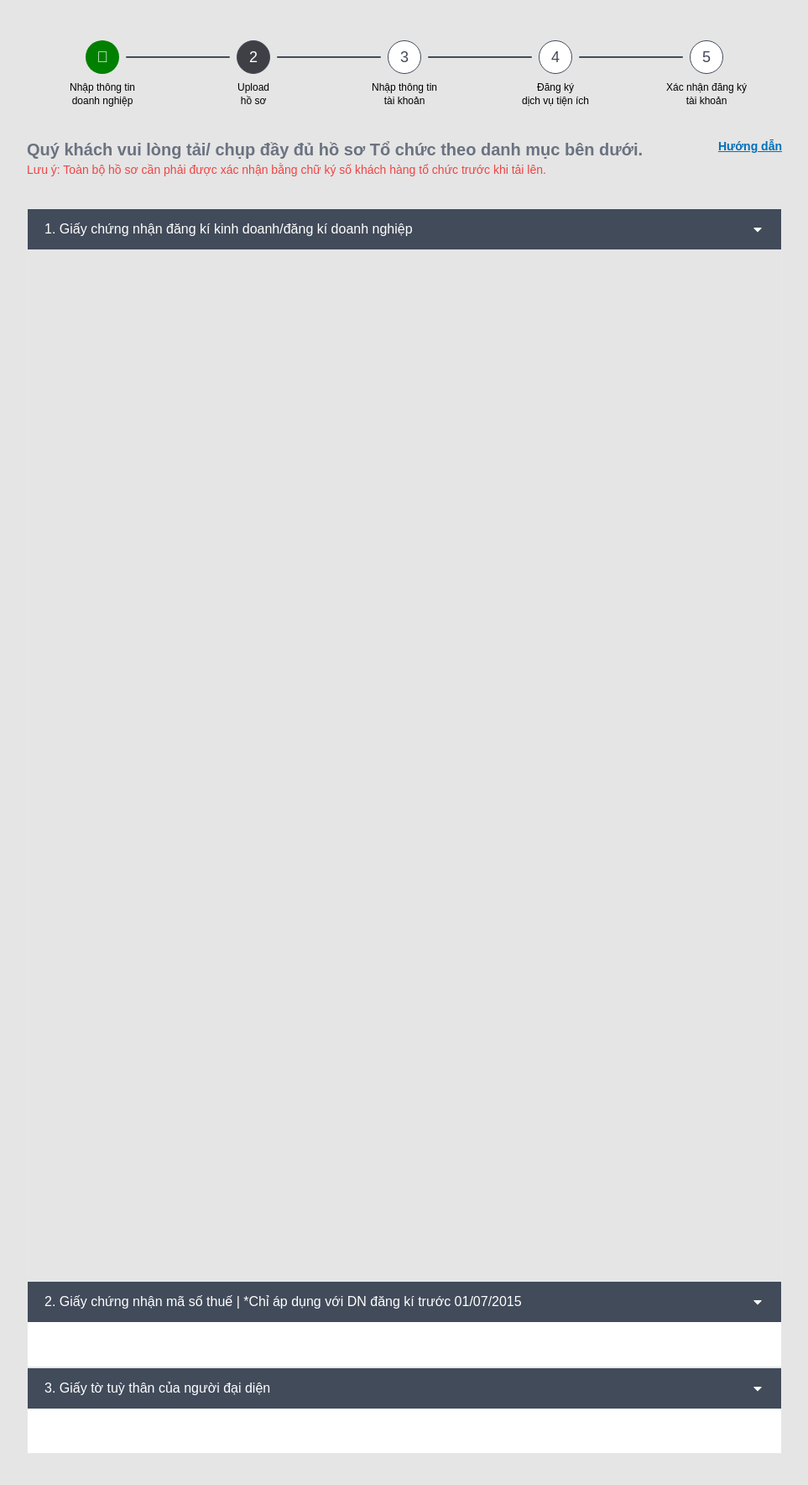
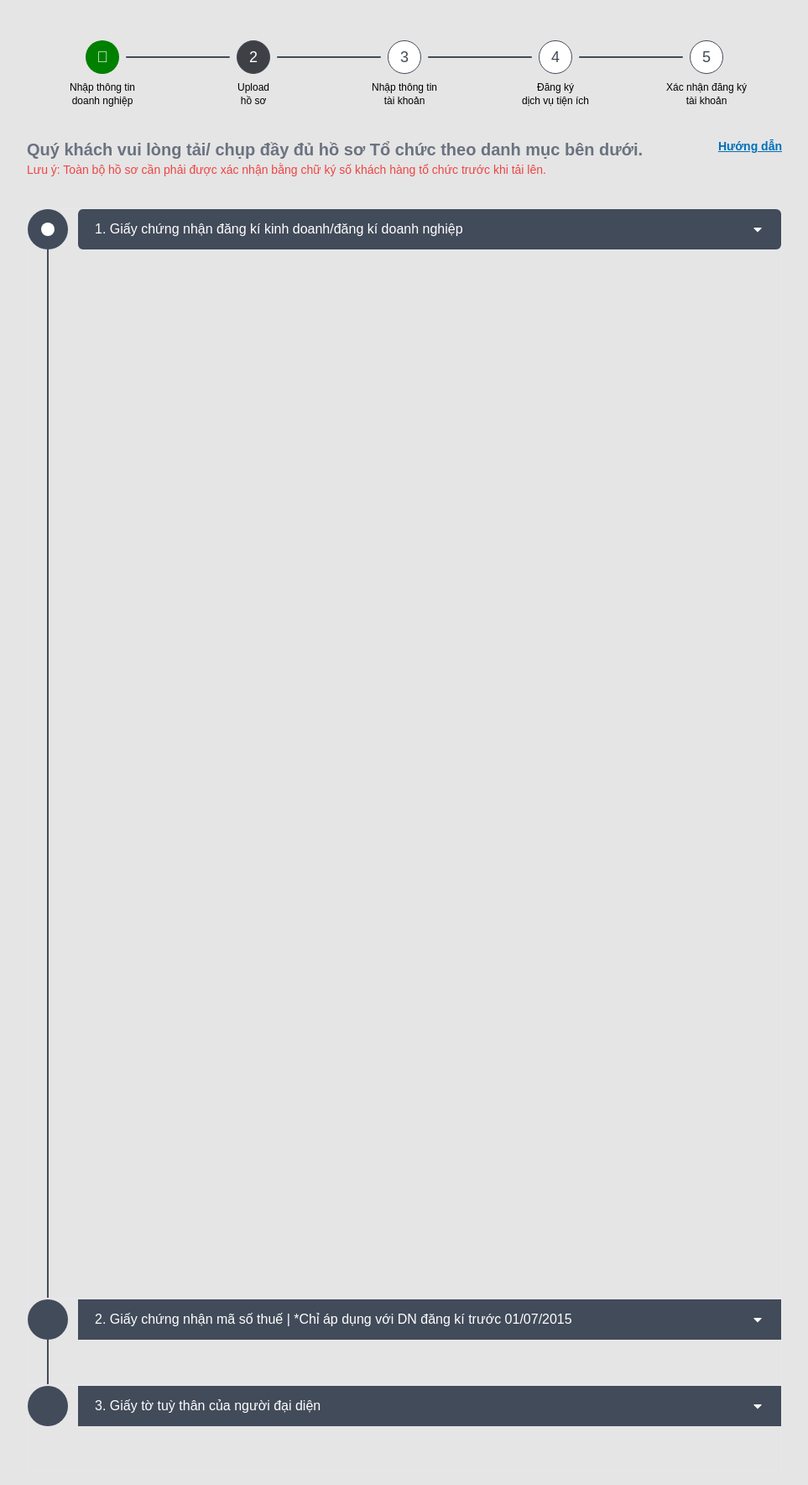
Before and after one commit to akanice/nextjs-thai, a Next.js app: page /register/registerStep2 in a window 1280 px wide. Shown: the top 1768 px of the page at 84% size, without its empty margins (158-1121 px from the left). Built offline with nearby package versions, Linux system fonts and the light colour scheme; what tw-elements would draw is missing.

Commit message:
Update Timeline at register/registerStep2.js

```diff
--- a/components/Common/FormInput2.js
+++ b/components/Common/FormInput2.js
@@ -6,7 +6,7 @@ const FormInput = ({name,label,placeholder,value}) => {
     <>
       <div className={`group-input mb-3`}>
         <label className={`block font-bold mb-2 ` + (value ? 'text-gray-400' : 'text-red-500')}>{label}</label>
-        <input name={name} placeholder={placeholder} defaultValue={value} className={`py-2 px-3 rounded border-b border-gray-200 text-black w-full outline-0 hover:border-gray-500 focus:border-gray-500 transition-all h-10`} />
+        <input name={name} placeholder={placeholder} defaultValue={value} className={`py-2 px-3 rounded border text-black w-full outline-0 hover:border-gray-500 focus:border-gray-500 transition-all h-10 ` + (value ? 'border-gray-200' : 'border-red-500')} />
       </div>
     </>
   );
--- a/components/Layout/CreatorLayout.js
+++ b/components/Layout/CreatorLayout.js
@@ -24,49 +24,12 @@ const CreatorLayout = ({ children, title, renderSubHeader }) => {
   });
   return (
     <div className={`bg-main-bg`}>
-      <Head title={`SuperJOI - ${title}`} />
+      <Head title={`PVComBank - ${title}`} />
       {/*<div className={`w-80 mr-8`}>*/}
       {/*  <LeftMenu />*/}
       {/*</div>*/}
       <CreatorHeader renderSubHeader={renderSubHeader} className={`mb-12`} />
       <div className={`px-10`}>{children}</div>
-
-      {/*<div className={`pt-16 pr-5`}>*/}
-      {/*  {!hideHeader && (*/}
-      {/*    <div className={`flex justify-between items-end mb-8`}>*/}
-      {/*      <div className={`flex flex-col`}>*/}
-      {/*        <p className={`text-gray-500`}>Hi {auth.user.name},</p>*/}
-      {/*        <div className={`flex`}>*/}
-      {/*          <span className={`mr-2 font-bold`} style={{ fontSize: `2.2rem` }}>*/}
-      {/*            Welcome to*/}
-      {/*          </span>*/}
-      {/*          <span className={`font-bold`} style={{ fontSize: `2.2rem` }}>*/}
-      {/*            Super*/}
-      {/*          </span>*/}
-      {/*          <span className={`font-bold gradient-text`} style={{ fontSize: `2.2rem` }}>*/}
-      {/*            joi*/}
-      {/*          </span>*/}
-      {/*        </div>*/}
-      {/*      </div>*/}
-      {/*      <div className={`flex items-center w-96`}>*/}
-      {/*        <SimpleSearchInput className={`bg-white mr-4`} />*/}
-      {/*        {auth?.isLogged && (*/}
-      {/*          <div className={`relative`}>*/}
-      {/*            {expanded && (*/}
-      {/*              <div className={`absolute z-10 bottom-0 right-0`}>*/}
-      {/*                <CreatorOptionBox setExpanded={setExpanded} ref={optionBoxRef} />*/}
-      {/*              </div>*/}
-      {/*            )}*/}
-      {/*            <Button className={`w-10 h-10`} transparent onClick={() => setExpanded(true)}>*/}
-      {/*              <Avatar name={auth?.user?.avatar} size={10} />*/}
-      {/*            </Button>*/}
-      {/*          </div>*/}
-      {/*        )}*/}
-      {/*      </div>*/}
-      {/*    </div>*/}
-      {/*  )}*/}
-      {/*  <div style={{ width: `calc(100vw - 22rem)` }}>{children}</div>*/}
-      {/*</div>*/}
       <ChargeModal show={showChargeModal} />
       <WatchListModal />
     </div>
--- a/components/Layout/MainLayout.js
+++ b/components/Layout/MainLayout.js
@@ -11,7 +11,7 @@ const MainLayout = ({ children, title }) => {
 
   return (
     <div className={`bg-main-bg`}>
-      <Head title={`SuperJOI - ${title}`} />
+      <Head title={`PVComBank - ${title}`} />
       <Header className={`mb-12`} />
       <div className={`px-5 pt-32`}>{children}</div>
       <ChargeModal show={showChargeModal} />
--- a/pages/register/registerStep2.js
+++ b/pages/register/registerStep2.js
@@ -133,38 +133,62 @@ const RegisterStep2 = () => {
                     {/* Main Content */}
                     <div className="accordion" id="accordionExample">
                         <div className="accordion-item border border-gray-200">
-                            <h2 className="accordion-header mb-0" id="headingOne">
-                                <button className="relative flex items-center w-full py-3 px-5 text-base text-white flex justify-between items-center bg-main-color border-0 rounded-none transition focus:outline-none" type="button" data-bs-toggle="collapse" data-bs-target="#collapseOne" aria-expanded="true" aria-controls="collapseOne">
+                            <div className="accordion-header mb-0 flex" id="headingOne">
+                                <div className={`h-12 w-12 rounded-full bg-main-color mr-3 shrink-0 flex justify-center items-center`}>
+                                    <span className={`` + ((tab==`step1`) ? 'w-4 h-4 bg-white rounded-full' : '')}></span>
+                                </div>
+                                <button className={`relative flex items-center w-full py-3 px-5 text-base text-white flex justify-between items-center bg-main-color border-0 rounded-md transition focus:outline-none`} type="button" data-bs-toggle="collapse" data-bs-target="#collapseOne" aria-expanded="true" aria-controls="collapseOne">
                                     <span>1. Giấy chứng nhận đăng kí kinh doanh/đăng kí doanh nghiệp</span>
                                     <span><FaCaretDown size={16}/></span>
                                 </button>
-                            </h2>
-                            <div id="collapseOne" className={`accordion-collapse collapse ` + ((tab==`step1`) ? 'show' : '')} aria-labelledby="headingOne" data-bs-parent="#accordionExample">
-                                <FormUpload1 />
+                            </div>
+                            <div className={`flex`}>
+                                <div className={`w-12 flex shrink-0 justify-center items-center mr-3`}>
+                                    <div className={`w-0.5 bg-main-color h-full`}></div>
+                                </div>
+                                <div id="collapseOne" className={`ml-9 accordion-collapse collapse ` + ((tab==`step1`) ? 'show' : '')} aria-labelledby="headingOne" data-bs-parent="#accordionExample">
+                                    <FormUpload1 />
+                                </div>
                             </div>
                         </div>{/* Tab 1 */}
 
-                        <div className="accordion-item bg-white border border-gray-200">
-                            <h2 className="accordion-header mb-0" id="headingTwo">
+                        <div className="accordion-item border border-gray-200">
+                            <div className="accordion-header flex mb-0" id="headingTwo">
+                                <div className={`h-12 w-12 rounded-full bg-main-color mr-3 shrink-0 flex justify-center items-center`}>
+                                    <span className={`` + ((tab==`step2`) ? 'w-4 h-4 bg-white rounded-full' : '')}></span>
+                                </div>
                                 <button className="relative flex items-center w-full py-3 px-5 text-base text-white flex justify-between items-center bg-main-color border-0 rounded-none transition focus:outline-none" type="button" data-bs-toggle="collapse" data-bs-target="#collapseTwo" aria-expanded="false" aria-controls="collapseTwo">
                                     <span>2. Giấy chứng nhận mã số thuế  | *Chỉ áp dụng với DN đăng kí trước 01/07/2015</span>
                                     <span><FaCaretDown size={16}/></span>
                                 </button>
-                            </h2>
-                            <div id="collapseTwo" className={`accordion-collapse collapse ` + ((tab==`step2`) ? 'show' : '')} aria-labelledby="headingTwo" data-bs-parent="#accordionExample">
-                                <FormUpload2 />
+                            </div>
+                            <div className={`flex`}>
+                                <div className={`w-12 flex shrink-0 justify-center items-center mr-3`}>
+                                    <div className={`w-0.5 bg-main-color h-full`}></div>
+                                </div>
+                                <div id="collapseTwo" className={`accordion-collapse collapse ` + ((tab==`step2`) ? 'show' : '')} aria-labelledby="headingTwo" data-bs-parent="#accordionExample">
+                                    <FormUpload2 />
+                                </div>
                             </div>
                         </div>{/* Tab 2 */}
 
-                        <div className="accordion-item bg-white border border-gray-200">
-                            <h2 className="accordion-header mb-0" id="headingThree">
+                        <div className="accordion-item border border-gray-200">
+                            <div className="accordion-header flex mb-0" id="headingThree">
+                                <div className={`h-12 w-12 rounded-full bg-main-color mr-3 shrink-0 flex justify-center items-center`}>
+                                    <span className={`` + ((tab==`step3`) ? 'w-4 h-4 bg-white rounded-full' : '')}></span>
+                                </div>
                                 <button className="relative flex items-center w-full py-3 px-5 text-base text-white flex justify-between items-center bg-main-color border-0 rounded-none transition focus:outline-none" type="button" data-bs-toggle="collapse" data-bs-target="#collapseThree" aria-expanded="false" aria-controls="collapseThree">
                                     <span>3. Giấy tờ tuỳ thân của người đại diện</span>
                                     <span><FaCaretDown size={16}/></span>
                                 </button>
-                            </h2>
-                            <div id="collapseThree" className={`accordion-collapse collapse ` + ((tab==`step3`) ? 'show' : '')} aria-labelledby="headingThree" data-bs-parent="#accordionExample">
-                                <FormUpload3 />
+                            </div>
+                            <div className={`flex`}>
+                                <div className={`w-12 flex shrink-0 justify-center items-center mr-3`}>
+                                    <div className={`w-0.5 h-full`}></div>
+                                </div>
+                                <div id="collapseThree" className={`accordion-collapse collapse show` + ((tab==`step3`) ? 'show' : '')} aria-labelledby="headingThree" data-bs-parent="#accordionExample">
+                                    <FormUpload3 />
+                                </div>
                             </div>
                         </div>{/* Tab 3 */}
                     </div>
```
